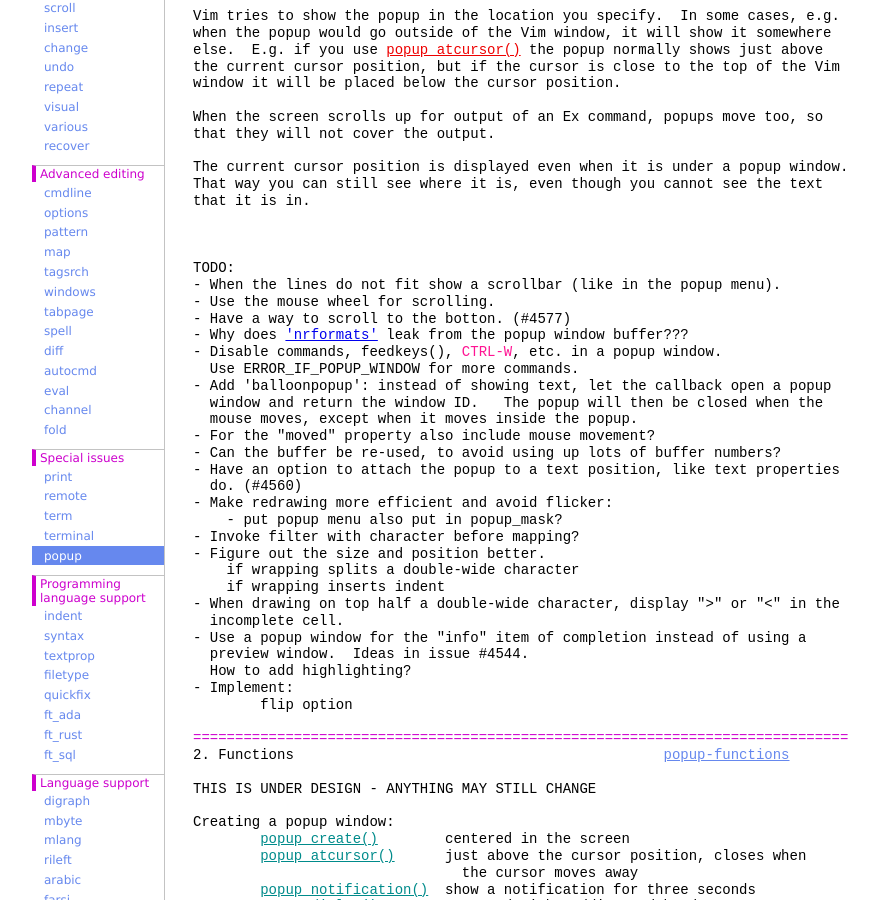
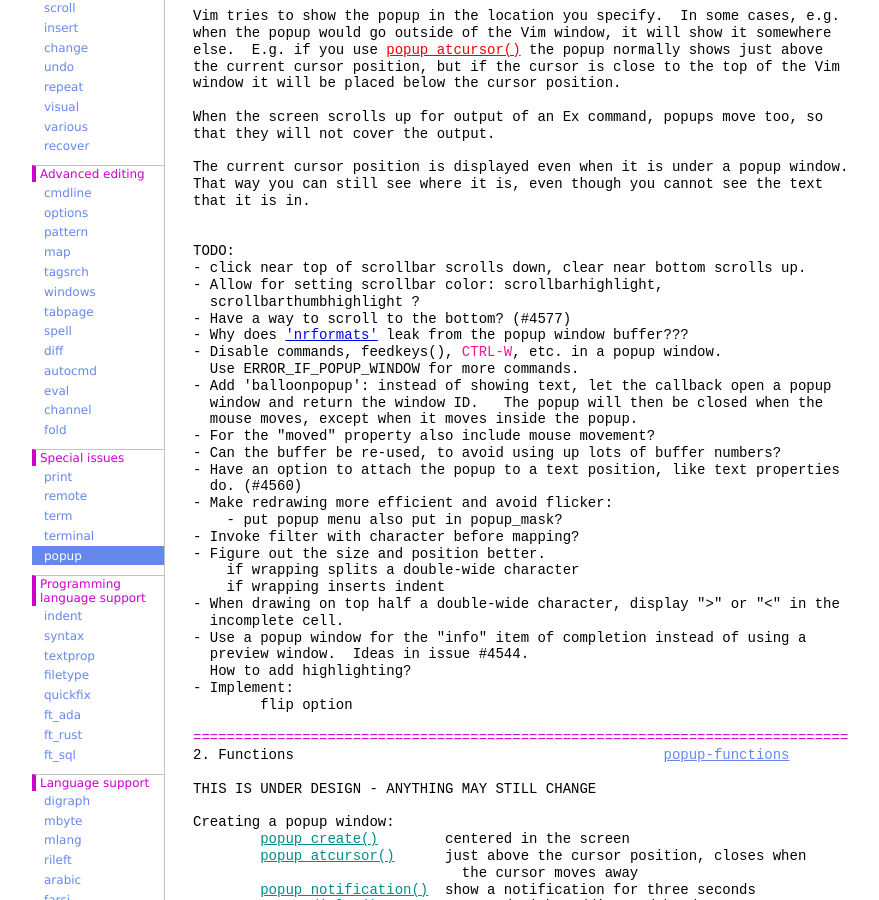
Before and after one commit to vim-jp/vimdoc-en, a Jekyll site: the page built from popup.html, in a window 1280 px wide and 900 px high, scrolled down 1421 px. Shown: the whole window, without its empty margins (208-1087 px from the left). Built offline with Jekyll 4.4.1, drawn with Linux system fonts in a browser that asks for light colours; nearby versions of some CDN libraries; comment, search, counter and statistics services are not loaded; some of the changed text lies outside the part shown.

Commit message:
Generated by Travis JOB 883.1
https://travis-ci.org/vim-jp/vimdoc-en/builds/551028170

```diff
--- a/popup.html
+++ b/popup.html
@@ -90,11 +90,11 @@
 that it is in.<br>
 <br>
 <br>
-<br>
 TODO:<br>
-- When the lines do not fit show a scrollbar (like in the popup menu).<br>
-- Use the mouse wheel for scrolling.<br>
-- Have a way to scroll to the botton. (#4577)<br>
+- click near top of scrollbar scrolls down, clear near bottom scrolls up.<br>
+- Allow for setting scrollbar color: scrollbarhighlight,<br>
+&nbsp;&nbsp;scrollbarthumbhighlight ?<br>
+- Have a way to scroll to the bottom? (#4577)<br>
 - Why does&nbsp;<a class="Type" href="options.html#'nrformats'">'nrformats'</a>&nbsp;leak from the popup window buffer???<br>
 - Disable commands, feedkeys(),&nbsp;<span class="Special">CTRL-W</span>, etc. in a popup window.<br>
 &nbsp;&nbsp;Use ERROR_IF_POPUP_WINDOW for more commands.<br>
@@ -280,6 +280,8 @@
 &nbsp;&nbsp;&nbsp;&nbsp;&nbsp;&nbsp;&nbsp;&nbsp;&nbsp;&nbsp;&nbsp;&nbsp;&nbsp;&nbsp;&nbsp;&nbsp;&nbsp;&nbsp;&nbsp;&nbsp;core_line&nbsp;&nbsp; screen line of the text box<br>
 &nbsp;&nbsp;&nbsp;&nbsp;&nbsp;&nbsp;&nbsp;&nbsp;&nbsp;&nbsp;&nbsp;&nbsp;&nbsp;&nbsp;&nbsp;&nbsp;&nbsp;&nbsp;&nbsp;&nbsp;core_width&nbsp;&nbsp;width of the text box in screen cells<br>
 &nbsp;&nbsp;&nbsp;&nbsp;&nbsp;&nbsp;&nbsp;&nbsp;&nbsp;&nbsp;&nbsp;&nbsp;&nbsp;&nbsp;&nbsp;&nbsp;&nbsp;&nbsp;&nbsp;&nbsp;core_height height of the text box in screen cells<br>
+&nbsp;&nbsp;&nbsp;&nbsp;&nbsp;&nbsp;&nbsp;&nbsp;&nbsp;&nbsp;&nbsp;&nbsp;&nbsp;&nbsp;&nbsp;&nbsp;&nbsp;&nbsp;&nbsp;&nbsp;firstline&nbsp;&nbsp; line of the buffer at top (1 unless scrolled)<br>
+&nbsp;&nbsp;&nbsp;&nbsp;&nbsp;&nbsp;&nbsp;&nbsp;&nbsp;&nbsp;&nbsp;&nbsp;&nbsp;&nbsp;&nbsp;&nbsp;&nbsp;&nbsp;&nbsp;&nbsp;scrollbar&nbsp;&nbsp; non-zero if a scrollbar is displayed<br>
 &nbsp;&nbsp;&nbsp;&nbsp;&nbsp;&nbsp;&nbsp;&nbsp;&nbsp;&nbsp;&nbsp;&nbsp;&nbsp;&nbsp;&nbsp;&nbsp;&nbsp;&nbsp;&nbsp;&nbsp;visible&nbsp;&nbsp;&nbsp;&nbsp; one if the popup is displayed, zero if hidden<br>
 &nbsp;&nbsp;&nbsp;&nbsp;&nbsp;&nbsp;&nbsp;&nbsp;&nbsp;&nbsp;&nbsp;&nbsp;&nbsp;&nbsp;&nbsp;&nbsp;<span class="Todo">Note</span>&nbsp;that these are the actual screen positions.&nbsp;&nbsp;They differ<br>
 &nbsp;&nbsp;&nbsp;&nbsp;&nbsp;&nbsp;&nbsp;&nbsp;&nbsp;&nbsp;&nbsp;&nbsp;&nbsp;&nbsp;&nbsp;&nbsp;from the values in&nbsp;<a class="Comment" href="popup.html#popup_getoptions()">popup_getoptions()</a>&nbsp;for the sizing and<br>
@@ -488,7 +490,6 @@
 &nbsp;&nbsp;&nbsp;&nbsp;&nbsp;&nbsp;&nbsp;&nbsp;&nbsp;&nbsp;&nbsp;&nbsp;&nbsp;&nbsp;&nbsp;&nbsp;&nbsp;&nbsp;&nbsp;&nbsp;&nbsp;&nbsp;&nbsp;&nbsp;Also see &quot;scrollbar&quot;.<br>
 &nbsp;&nbsp;&nbsp;&nbsp;&nbsp;&nbsp;&nbsp;&nbsp;hidden&nbsp;&nbsp;&nbsp;&nbsp;&nbsp;&nbsp;&nbsp;&nbsp;&nbsp;&nbsp;When TRUE the popup exists but is not displayed; use<br>
 &nbsp;&nbsp;&nbsp;&nbsp;&nbsp;&nbsp;&nbsp;&nbsp;&nbsp;&nbsp;&nbsp;&nbsp;&nbsp;&nbsp;&nbsp;&nbsp;&nbsp;&nbsp;&nbsp;&nbsp;&nbsp;&nbsp;&nbsp;&nbsp;<a class="Comment" href="popup.html#popup_show()">popup_show()</a>&nbsp;to unhide it.<br>
-&nbsp;&nbsp;&nbsp;&nbsp;&nbsp;&nbsp;&nbsp;&nbsp;&nbsp;&nbsp;&nbsp;&nbsp;&nbsp;&nbsp;&nbsp;&nbsp;&nbsp;&nbsp;&nbsp;&nbsp;&nbsp;&nbsp;&nbsp;&nbsp;<span class="Special">{not implemented yet}</span><br>
 &nbsp;&nbsp;&nbsp;&nbsp;&nbsp;&nbsp;&nbsp;&nbsp;tabpage&nbsp;&nbsp;&nbsp;&nbsp;&nbsp;&nbsp;&nbsp;&nbsp; When -1: display the popup on all tab pages.<br>
 &nbsp;&nbsp;&nbsp;&nbsp;&nbsp;&nbsp;&nbsp;&nbsp;&nbsp;&nbsp;&nbsp;&nbsp;&nbsp;&nbsp;&nbsp;&nbsp;&nbsp;&nbsp;&nbsp;&nbsp;&nbsp;&nbsp;&nbsp;&nbsp;When 0 (the default): display the popup on the current<br>
 &nbsp;&nbsp;&nbsp;&nbsp;&nbsp;&nbsp;&nbsp;&nbsp;&nbsp;&nbsp;&nbsp;&nbsp;&nbsp;&nbsp;&nbsp;&nbsp;&nbsp;&nbsp;&nbsp;&nbsp;&nbsp;&nbsp;&nbsp;&nbsp;tab page.<br>
```
